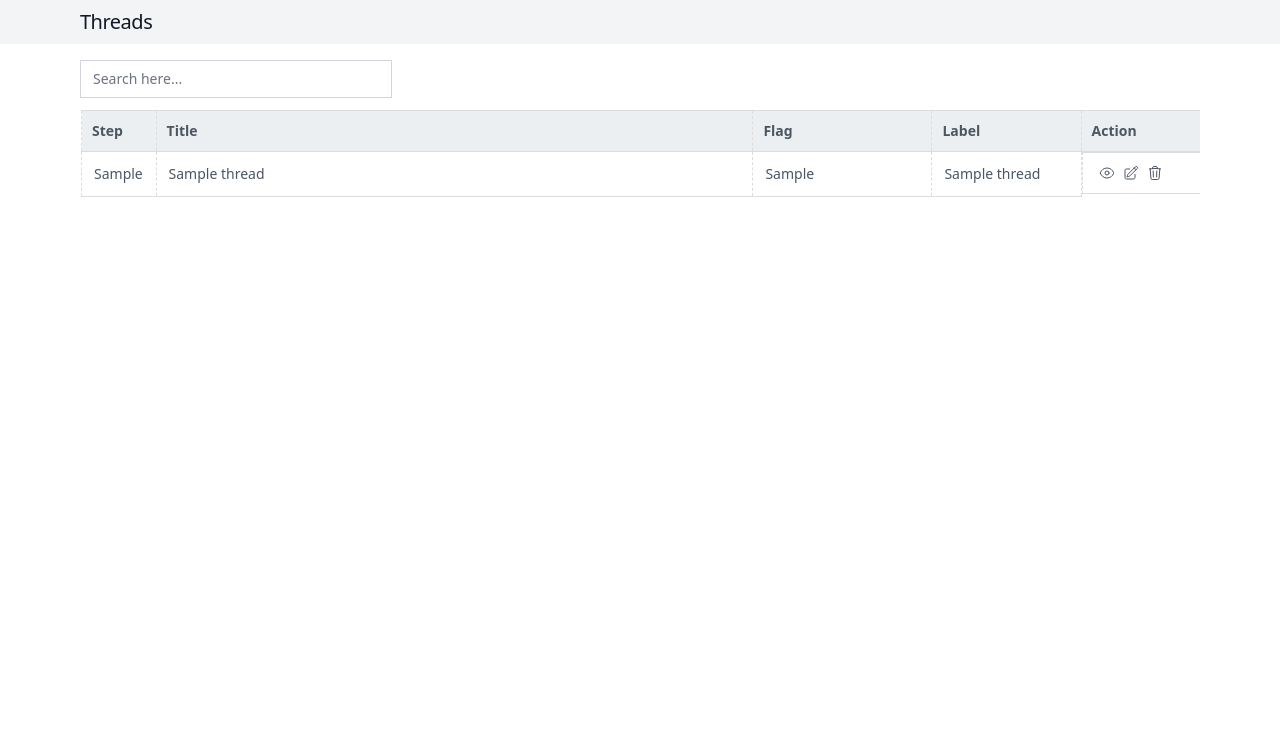
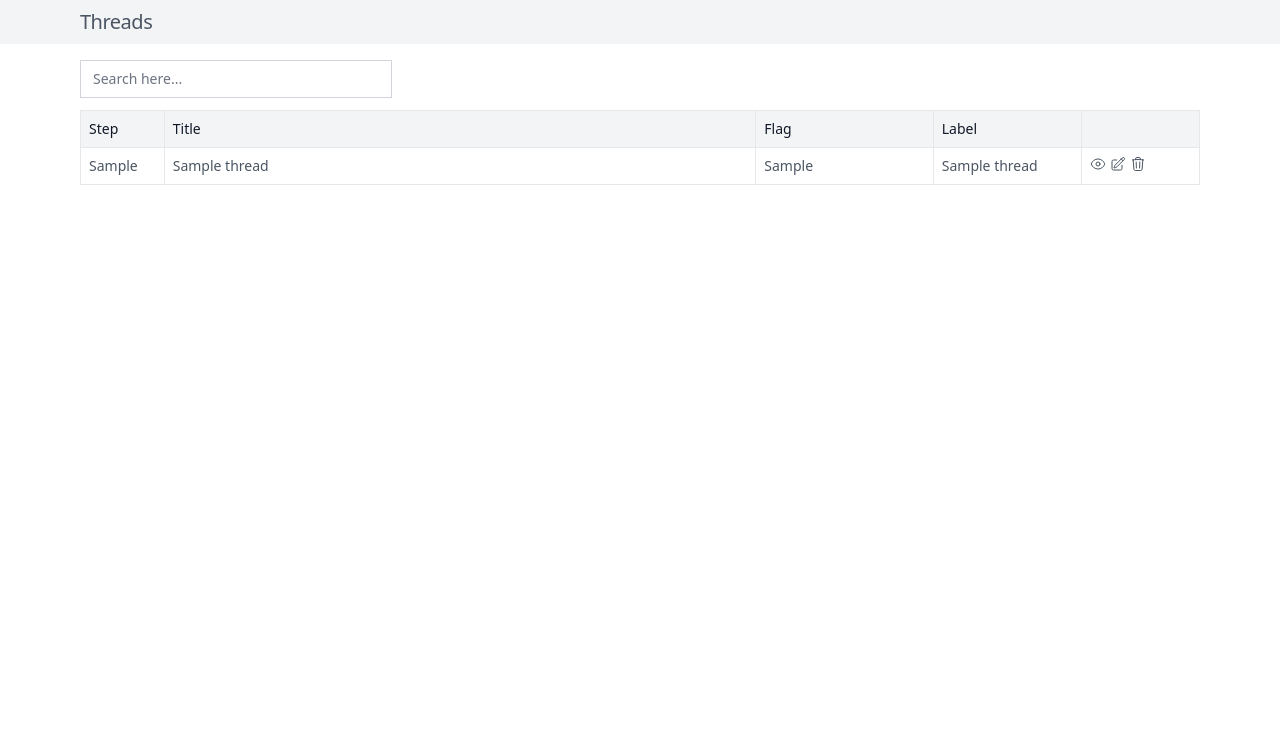
Before and after one commit to sacids/phems-chatbot, a Django app: page /threads/lists in a window 1280 px wide. Shown: the part 57-800 px from the top of the page. Run offline with Django 4.2, Linux system fonts and the light colour scheme; a user stored in the database is signed in; tables that the repository leaves empty hold one stand-in row (values such as "Sample post"); some libraries are stand-ins or nearby versions.

Commit message:
Improve interface

```diff
--- a/apps/thread/templates/threads/lists.html
+++ b/apps/thread/templates/threads/lists.html
@@ -9,15 +9,14 @@
     <div class="h-full overflow-y-scroll">
         <div class="bg-gray-100">
             <div class="mx-12 py-2 px-4 sm:px-6 lg:px-8">
-                <h1 class="text-xl font-medium tracking-tight text-gray-900">Threads</h1>
+                <h1 class="text-xl font-medium tracking-tight text-gray-600">Threads</h1>
             </div>
         </div>
 
         <div class="mx-auto py-4 px-4 sm:px-6 lg:px-8">
-
             {% if messages %}
             {% for message in messages %}
-            <div class="bg-teal-100 rounded-b text-teal-900 px-4 py-3 mb-4" role="alert">
+            <div class="bg-teal-100 rounded-b text-teal-900 px-4 py-3 mx-12 mb-4" role="alert">
                 <div class="flex">
                     <div>
                         <p class="text-sm font-normal">{{ message }}</p>
@@ -34,35 +33,30 @@
                             class="bg-white border border-gray-300 text-gray-900 text-sm rounded-0 focus:ring-blue-500 focus:border-blue-500 block pr-24"
                             placeholder="Search here...">
                     </div>
-
-                    <div>
-                        <!-- <a href="#" class="text-white bg-green-800 hover:bg-green-900 font-medium rounded text-sm px-5 py-3">
-                            <i class="fa-solid fa-file-export text-white"></i> XLS
-                        </a> -->
-                    </div>
+                    <div></div>
                 </div>
 
-                <table class="table table-bordered dt-responsive nowrap table-fixed">
-                    <thead class="text-gray-600 text-sm font-medium">
+                <table class="min-w-full">
+                    <thead class="bg-gray-100 border">
                         <tr>
-                            <th width=5%>Step</th>
-                            <th width=40%>Title</th>
-                            <th width="12%">Flag</th>
-                            <th width="10%">Label</th>
-                            <th width="8%">Action</th>
+                            <th width="5%" class="border-r text-sm  font-medium text-gray-900 px-2 py-2 text-left">Step</th>
+                            <th width="40%" class="border-r text-sm  font-medium text-gray-900 px-2 py-2 text-left">Title</th>
+                            <th width="12%" class="border-r text-sm font-medium text-gray-900 px-2 py-2 text-left">Flag</th>
+                            <th width="10%" class="border-r text-sm font-medium text-gray-900 px-2 py-2 text-left">Label</th>
+                            <th width="8%" class="text-sm font-medium text-gray-900 px-2 py-2 text-left"></th>
                         </tr>
                     </thead>
 
-                    <tbody class="overflow-y-scroll text-gray-600 text-sm font-normal">
+                    <tbody class="overflow-y-scroll bg-white border text-gray-600 text-sm font-normal">
                         {% for val in threads %}
-                        <tr>
-                            <td>{{ val.step }}</td>
-                            <td>{{ val.title }}</td>
-                            <td>{{ val.flag }}</td>
-                            <td>{{ val.label }}</td>
-                            <td class="px-2 py-0 text-center font-medium text-gray-700 flex flex-row">
+                            <tr class="border-b">
+                                <td class="border-r px-2 py-2">{{ val.step }}</td>
+                                <td class="border-r px-2 py-2">{{ val.title }}</td>
+                                <td class="border-r px-2 py-2">{{ val.flag }}</td>
+                                <td class="border-r px-2 py-2">{{ val.label }}</td>
+                                <td class="px-2 py-2 font-medium text-gray-700 flex flex-row">
                                     <a href="{% url 'threads:show' val.id %}"
-                                    class="text-gray-600 hover:text-gray-900 px-1">
+                                        class="text-gray-600 hover:text-gray-900 pr-1">
                                         <svg xmlns="http://www.w3.org/2000/svg" fill="none" viewBox="0 0 24 24"
                                             stroke-width="1.5" stroke="currentColor" class="w-4 h-4">
                                             <path stroke-linecap="round" stroke-linejoin="round"
@@ -73,7 +67,7 @@
                                     </a>
 
                                     <a href="{% url 'threads:edit' val.id %}"
-                                    class="text-gray-600 hover:text-gray-900 px-1">
+                                        class="text-gray-600 hover:text-gray-900 pr-1">
                                         <svg xmlns="http://www.w3.org/2000/svg" fill="none" viewBox="0 0 24 24"
                                             stroke-width="1.5" stroke="currentColor" class="w-4 h-4">
                                             <path stroke-linecap="round" stroke-linejoin="round"
@@ -82,7 +76,7 @@
                                     </a>
 
                                     <a href="{% url 'threads:delete' val.id %}"
-                                    class="text-gray-600 hover:text-gray-900 px-1">
+                                        class="text-gray-600 hover:text-gray-900 px-0">
                                         <svg xmlns="http://www.w3.org/2000/svg" fill="none" viewBox="0 0 24 24"
                                             stroke-width="1.5" stroke="currentColor" class="w-4 h-4">
                                             <path stroke-linecap="round" stroke-linejoin="round"
--- a/apps/thread/templates/threads/select.html
+++ b/apps/thread/templates/threads/select.html
@@ -1,4 +1,4 @@
-<select name="thread_id" id="thread_id" class="appearance-none block w-full bg-gray-200 text-gray-700 border border-gray-200 rounded py-3 px-4 mb-3 leading-tight focus:outline-none focus:bg-white focus:border-gray-500">
+<select name="thread_id" id="thread_id" class="w-full bg-white text-gray-600 border border-gray-300 rounded py-3 px-4 mb-3 my-1 leading-tight focus:outline-none focus:bg-white focus:border-gray-600 text-sm font-normal">
     <option value="">Select</option>
     {% for val in threads %}
         <option value="{{ val.id }}">{{ val.title }}</option>
--- a/apps/thread/templates/threads/select2.html
+++ b/apps/thread/templates/threads/select2.html
@@ -1,4 +1,4 @@
-<select name="sub_thread_id" id="sub_thread_id" class="appearance-none block w-full bg-gray-200 text-gray-700 border border-gray-200 rounded py-3 px-4 mb-3 leading-tight focus:outline-none focus:bg-white focus:border-gray-500">
+<select name="sub_thread_id" id="sub_thread_id" class="w-full bg-white text-gray-600 border border-gray-300 rounded py-3 px-4 mb-3 my-1 leading-tight focus:outline-none focus:bg-white focus:border-gray-600 text-sm font-normal">
     <option value="">Select</option>
     {% for val in sub_threads %}
         <option value="{{ val.id }}">{{ val.title }}</option>
--- a/templates/layouts/base.html
+++ b/templates/layouts/base.html
@@ -43,7 +43,7 @@
 
 
     {% block extra_css %}
-    <link href="{% static 'css/table.css' %}" rel="stylesheet" type="text/css" />
+
     {% endblock %}
 </head>
 
```
Also changed, not shown: apps/thread/forms.py (+8 -8 lines), apps/thread/templates/thread_links/lists.html (+17 -21 lines), apps/thread/templates/threads/create.html (+11 -12 lines), apps/thread/templates/threads/edit.html (+11 -12 lines), apps/thread/templates/threads/show.html (+25 -24 lines). Lines whose indentation alone changed are shown as unchanged.
